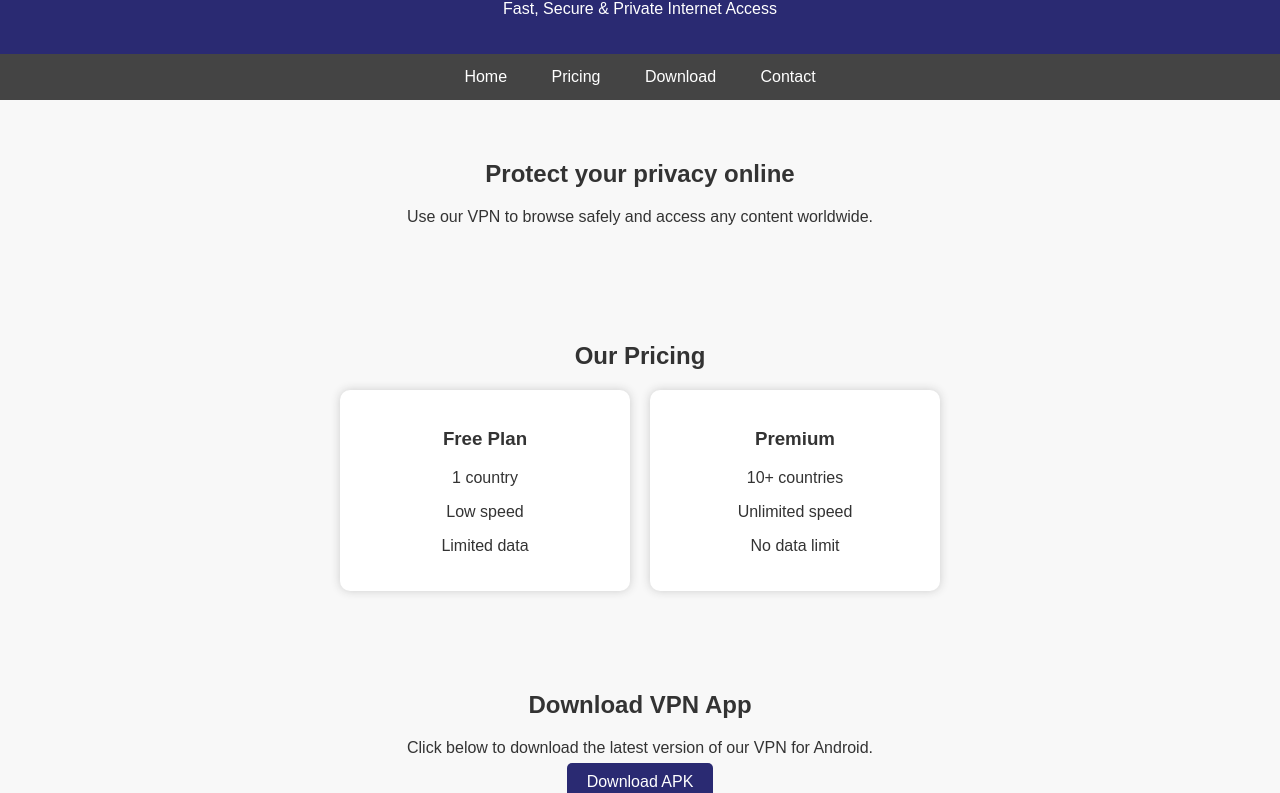
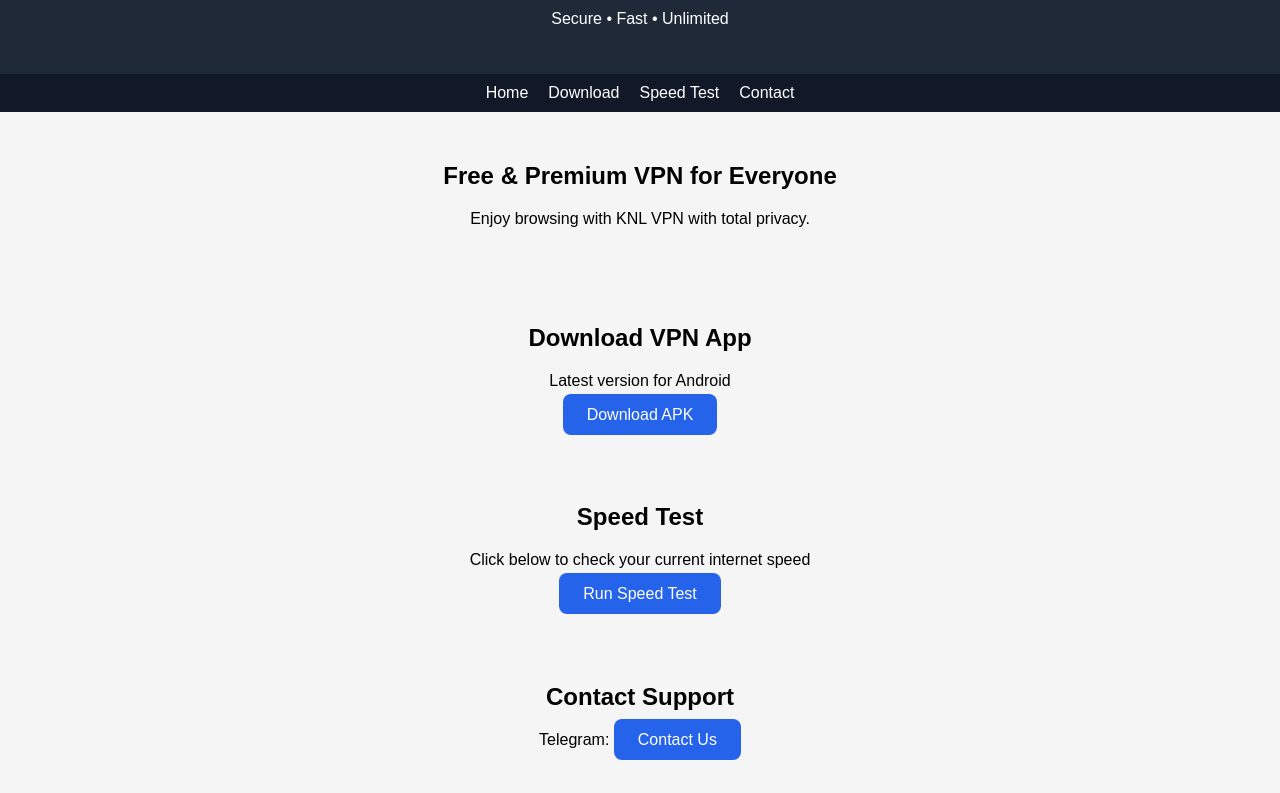
Before and after one commit to Khinnainglin441/KNLVPN, a plain HTML site: page index.html in a window 1280 px wide. Shown: the part 100-893 px from the top of the page. Drawn offline with Linux system fonts and the light colour scheme.

Commit message:
Update index.html

```diff
--- a/index.html
+++ b/index.html
@@ -1,120 +1,89 @@
 <!DOCTYPE html>
-<html lang="en">
+<html>
 <head>
-  <meta charset="UTF-8" />
+  <title>KNL VPN</title>
   <meta name="viewport" content="width=device-width, initial-scale=1.0"/>
-  <title>MyVPN - Fast & Secure VPN</title>
   <style>
     body {
-      font-family: Arial, sans-serif;
+      font-family: sans-serif;
+      background: #f5f5f5;
       margin: 0;
-      background: #f8f8f8;
-      color: #333;
     }
     header {
-      background: #2a2a72;
+      background: #1f2937;
       color: white;
-      padding: 20px;
+      padding: 30px;
       text-align: center;
     }
     nav {
-      text-align: center;
-      background: #444;
-    }
-    nav a {
-      display: inline-block;
-      padding: 14px 20px;
-      color: white;
-      text-decoration: none;
-    }
-    nav a:hover {
-      background: #555;
-    }
-    section {
-      padding: 40px;
-      text-align: center;
-    }
-    .pricing {
+      background: #111827;
       display: flex;
       justify-content: center;
       gap: 20px;
-      flex-wrap: wrap;
+      padding: 10px 0;
     }
-    .card {
-      background: white;
-      padding: 20px;
-      border-radius: 10px;
-      box-shadow: 0 0 10px #ccc;
-      width: 250px;
+    nav a {
+      color: #fff;
+      text-decoration: none;
     }
-    .download-btn {
-      background: #2a2a72;
+    section {
+      padding: 30px;
+      text-align: center;
+    }
+    .btn {
+      padding: 12px 24px;
+      background: #2563eb;
       color: white;
-      padding: 10px 20px;
       border: none;
-      border-radius: 5px;
+      border-radius: 8px;
       text-decoration: none;
     }
     footer {
-      background: #222;
+      background: #1f2937;
       color: white;
       text-align: center;
       padding: 20px;
-      margin-top: 40px;
     }
   </style>
 </head>
 <body>
 
 <header>
-    <h1>MyVPN</h1>
-    <p>Fast, Secure & Private Internet Access</p>
+  <h1>KNL VPN</h1>
+  <p>Secure • Fast • Unlimited</p>
 </header>
 
 <nav>
   <a href="#home">Home</a>
-    <a href="#pricing">Pricing</a>
   <a href="#download">Download</a>
+  <a href="#test">Speed Test</a>
   <a href="#contact">Contact</a>
 </nav>
 
 <section id="home">
-    <h2>Protect your privacy online</h2>
-    <p>Use our VPN to browse safely and access any content worldwide.</p>
-  </section>
-
-  <section id="pricing">
-    <h2>Our Pricing</h2>
-    <div class="pricing">
-      <div class="card">
-        <h3>Free Plan</h3>
-        <p>1 country</p>
-        <p>Low speed</p>
-        <p>Limited data</p>
-      </div>
-      <div class="card">
-        <h3>Premium</h3>
-        <p>10+ countries</p>
-        <p>Unlimited speed</p>
-        <p>No data limit</p>
-      </div>
-    </div>
+  <h2>Free & Premium VPN for Everyone</h2>
+  <p>Enjoy browsing with KNL VPN with total privacy.</p>
 </section>
 
 <section id="download">
   <h2>Download VPN App</h2>
-    <p>Click below to download the latest version of our VPN for Android.</p>
-    <a href="https://your-apk-link.com" class="download-btn">Download APK</a>
+  <p>Latest version for Android</p>
+  <a href="https://your-apk-link.com" class="btn">Download APK</a>
+</section>
+
+<section id="test">
+  <h2>Speed Test</h2>
+  <p>Click below to check your current internet speed</p>
+  <a href="https://fast.com" target="_blank" class="btn">Run Speed Test</a>
 </section>
 
 <section id="contact">
-    <h2>Contact Us</h2>
-    <p>Telegram: @yourVPNsupport</p>
-    <p>Email: support@yourvpn.com</p>
+  <h2>Contact Support</h2>
+  <p>Telegram: <a href="https://t.me/YourSupportBot" class="btn">Contact Us</a></p>
 </section>
 
 <footer>
-    <p>&copy; 2025 MyVPN. All rights reserved.</p>
+  <p>© 2025 KNL VPN. All rights reserved.</p>
 </footer>
 
 </body>
```
Lines whose indentation alone changed are shown as unchanged.
